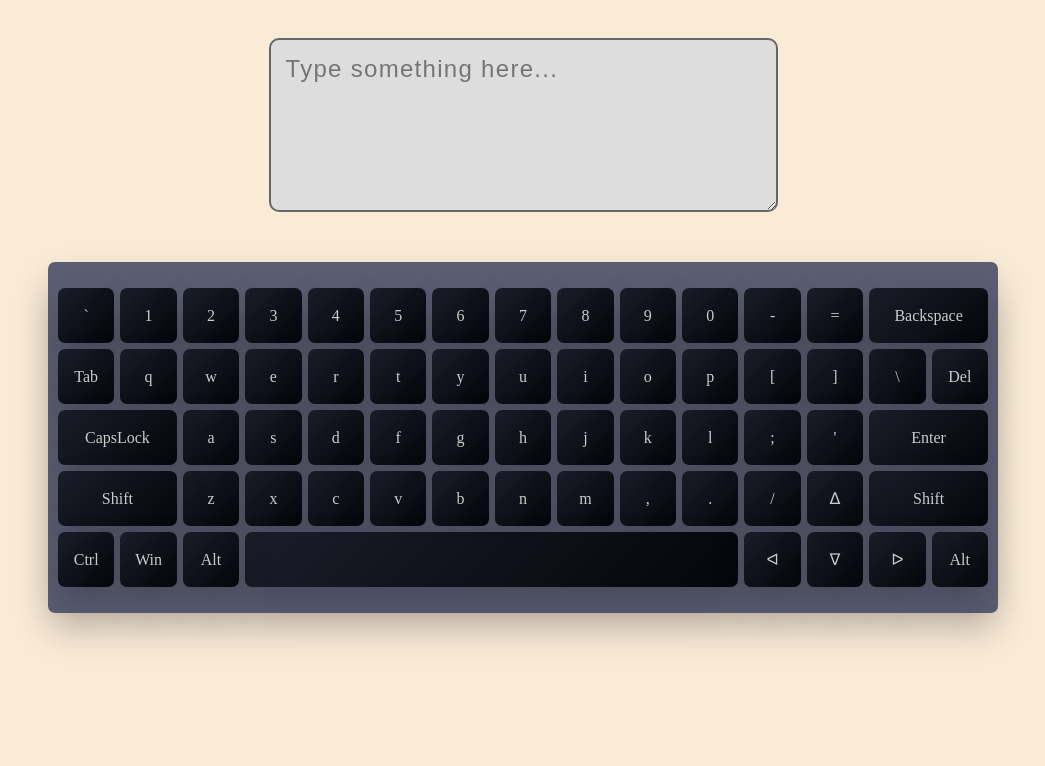
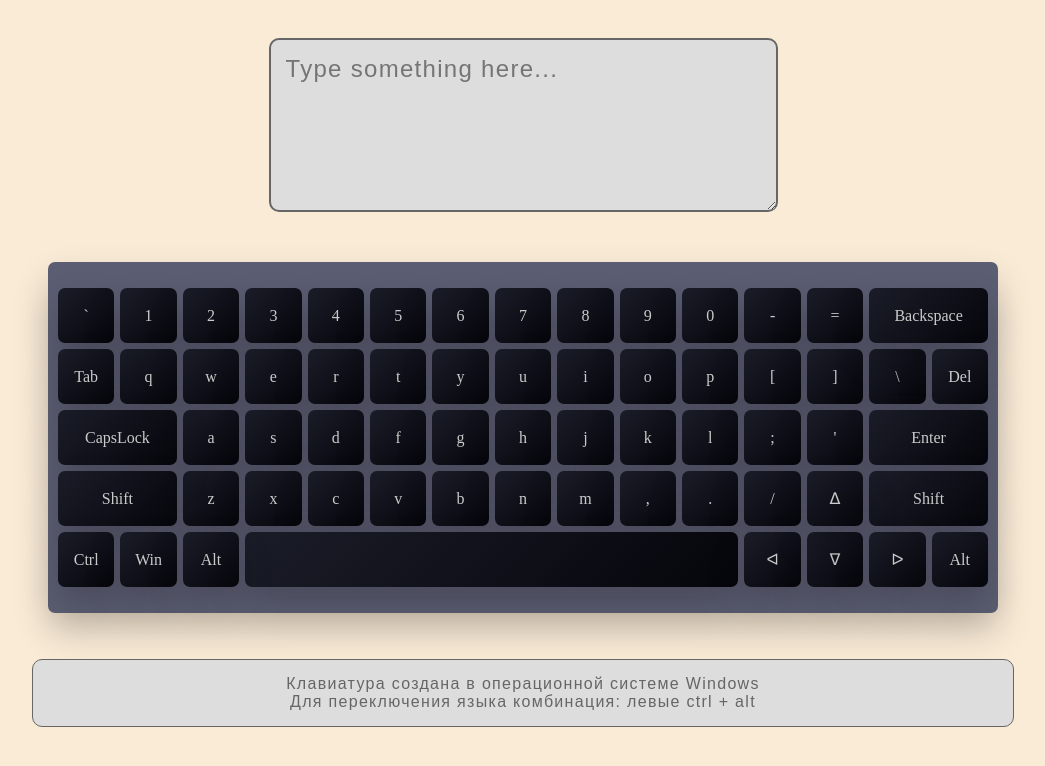
Before and after one commit to Piotr-reader/virtual-keyboard, a website built with webpack: page src/index.html in a window 1280 px wide. Shown: the whole page, without its empty margins (117-1162 px from the left). Built offline with nearby package versions, Linux system fonts and the light colour scheme.

Commit message:
feat: implement description paragraph

```diff
--- a/src/components.js
+++ b/src/components.js
@@ -20,5 +20,9 @@ function createLi(element, inner, toContainer, dataAttribute) {
   newElement.dataset.name = dataAttribute;
   toContainer.append(newElement);
 }
-
-export default { createWrapper, createComponents, createBtnControls, createLi };
+function createP(element, inner, toContainer) {
+  const newElement = document.createElement(element);
+  newElement.innerHTML = inner;
+  toContainer.append(newElement);
+}
+export default { createWrapper, createComponents, createBtnControls, createLi, createP };
--- a/src/data.js
+++ b/src/data.js
@@ -108,6 +108,7 @@ const dataAttribute = [
   "Period",
   "Slash",
 ];
+const innerP = 'Клавиатура создана в операционной системе Windows<br>Для переключения языка комбинация: левыe ctrl + alt'
 export default {
   controlBtnArr,
   en_symb,
@@ -121,4 +122,5 @@ export default {
   ru_num_ext,
   ru_symb_ext,
   dataAttribute,
+  innerP
 };
--- a/src/index.js
+++ b/src/index.js
@@ -1,8 +1,8 @@
 import data from "./data";
 import components from "./components";
 import "./styles/style.scss";
-const { controlBtnArr, en_symb, en_num_ext, en_alphabet, en_symb_ext, ru_alphabet, en_num, ru_num, ru_symb, ru_num_ext, ru_symb_ext, dataAttribute } = data;
-const { createWrapper, createComponents, createBtnControls, createLi } = components;
+const { controlBtnArr, en_symb, en_num_ext, en_alphabet, en_symb_ext, ru_alphabet, en_num, ru_num, ru_symb, ru_num_ext, ru_symb_ext, dataAttribute, innerP } = data;
+const { createWrapper, createComponents, createBtnControls, createLi, createP } = components;
 
 createWrapper("div", "wrapper");
 const wrapperContainer = document.querySelector(".wrapper");
@@ -15,7 +15,7 @@ createComponents("div", "keyboard", wrapperContainer);
 const keyboardContainer = document.querySelector(".keyboard");
 createComponents("ul", "grid_container", keyboardContainer);
 const ulContainer = document.querySelector(".grid_container");
-
+createP("p", innerP, wrapperContainer);
 // create alphabet English
 let alphabetChange = true;
 let localstorage = localStorage.getItem("alphabetChange");
@@ -39,10 +39,10 @@ if (alphabetChange) {
   alphabet_symb_ext = en_symb_ext;
   en_alphabet.forEach((elem) => alphabet_toUppercase.push(elem.toUpperCase()));
   alphabet = alphabet_num.concat(alphabet_alphabet).concat(alphabet_num_ext);
-  for (let i = 0; i < alphabet.length; i++) {
+  for ( let i = 0; i < alphabet.length; i++ ) {
     createLi("li", `${alphabet[i]}`, ulContainer, `${dataAttribute[i]}`);
   }
-  for (let i = 0; i < controlBtnArr.length; i++) {
+  for ( let i = 0; i < controlBtnArr.length; i++ ) {
     createBtnControls("li", "btn_control", `${controlBtnArr[i]}`, ulContainer);
   }
 } else {
@@ -53,7 +53,7 @@ if (alphabetChange) {
   alphabet_symb_ext = ru_symb_ext;
   ru_alphabet.forEach((elem) => alphabet_toUppercase.push(elem.toUpperCase()));
   alphabet = alphabet_num.concat(alphabet_alphabet).concat(alphabet_num_ext);
-  for (let i = 0; i < alphabet.length; i++) {
+  for ( let i = 0; i < alphabet.length; i++ ) {
     createLi("li", `${alphabet[i]}`, ulContainer, `${dataAttribute[i]}`);
   }
   for (let i = 0; i < controlBtnArr.length; i++) {
@@ -259,11 +259,9 @@ const controlsBtnText = (e) => {
     case "Enter":
       let itemEnter = "\n";
       let arrEnter = textAreaText.value.split("");
-      let positionCursorEnter = textAreaText.selectionEnd;
       arrEnter.splice(textAreaText.selectionEnd, 0, itemEnter);
       textAreaText.value = arrEnter.join("");
-      textAreaText.selectionEnd = positionCursorEnter - 10;
-      textAreaText.value += "\n";
+      e.preventDefault();
       break;
     case "Tab":
       let item = "    ";
--- a/src/styles/style.scss
+++ b/src/styles/style.scss
@@ -18,6 +18,19 @@ body {
   margin: 0 auto;
   padding: 30px;
 }
+p {
+  font-family: Arial, Helvetica, sans-serif;
+  font-weight: 500;
+  font-size: 16px;
+  letter-spacing: 1.3px;
+  color: #666666;
+  background-color: #dddddd;
+  border: 1.5px solid;
+  border-radius: 10px;
+  padding: 15px;
+  width: 100%;
+  text-align: center;
+}
 .text_write {
   width: 50%;
   background-color: #dddddd;
@@ -35,6 +48,7 @@ body {
 .keyboard {
   width: 100%;
   border-radius: 7px;
+  margin-bottom: 30px;
   @extend %bgshadow;
 }
 .grid_container {
```
Also changed, not shown: 2 other files.
